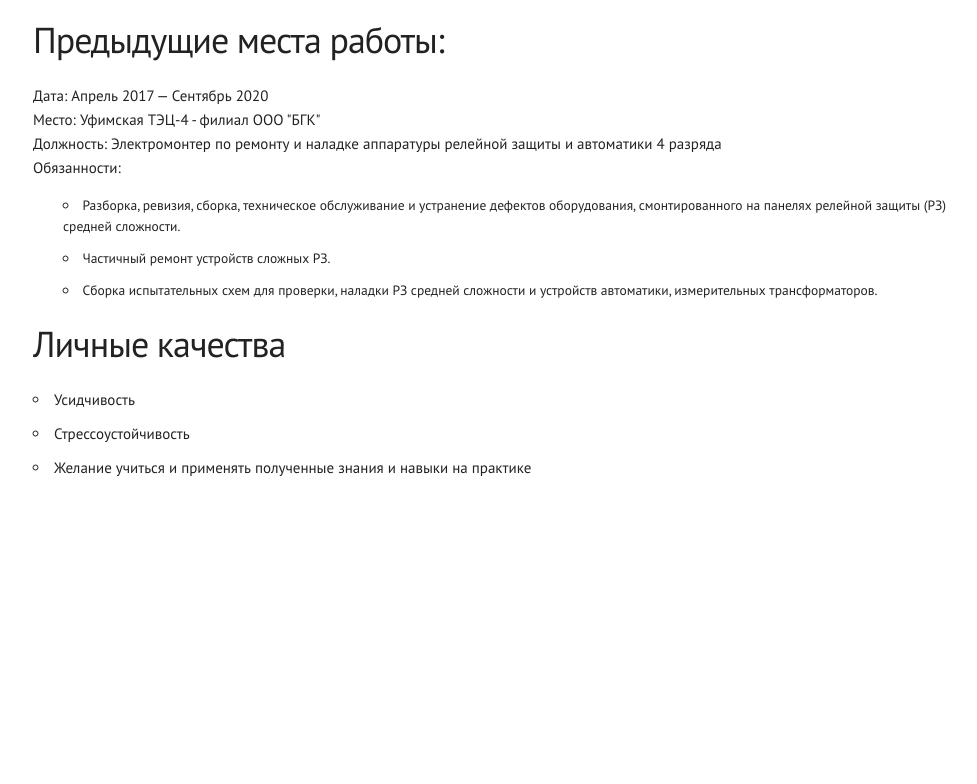
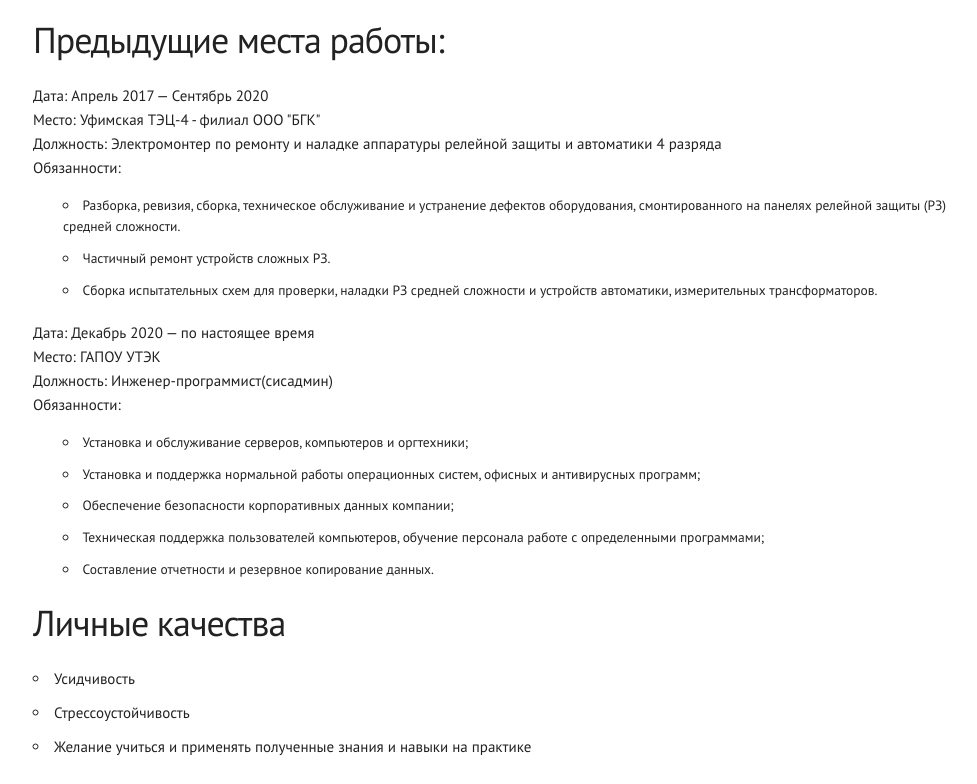
Before and after one commit to quietpochatok/cv, a plain HTML site: page index.html in a window 1280 px wide. Shown: the part 1189-1973 px from the top of the page, without its empty margins (127-1104 px from the left). Before the commit the page ends 1694 px from the top, so only its background shows below. Drawn offline with Linux system fonts and the light colour scheme.

Commit message:
Add new place job

```diff
--- a/index.html
+++ b/index.html
@@ -105,6 +105,30 @@
               </li>
             </ul>
           </section>
+          <section>
+            <ul class="main_indent">
+              <li class="indent">Дата: Декабрь 2020 — по настоящее время</li>
+              <li class="indent">Место: ГАПОУ УТЭК</li>
+              <li class="indent">Должность: Инженер-программист(сисадмин)</li>
+              <li class="indent">Обязанности:
+                <ul>
+                  <li>
+                  Установка и обслуживание серверов, компьютеров и оргтехники;
+                  </li>
+                  <li>Установка и поддержка нормальной работы операционных систем, офисных и антивирусных программ;</li>
+                  <li>
+                  Обеспечение безопасности корпоративных данных компании;
+                  </li>
+                  <li>
+                    Техническая поддержка пользователей компьютеров, обучение персонала работе с определенными программами;
+                  </li>
+                  <li>
+                    Составление отчетности и резервное копирование данных.
+                  </li>
+                </ul>
+              </li>
+            </ul>
+          </section>
       </div>
     </div>
 
```
